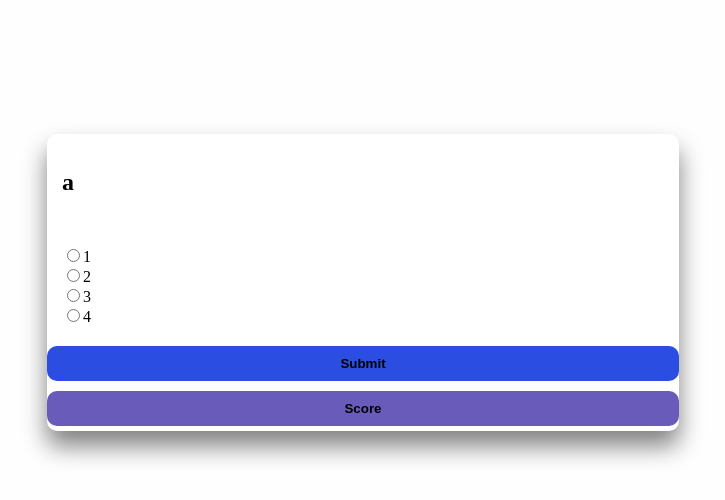
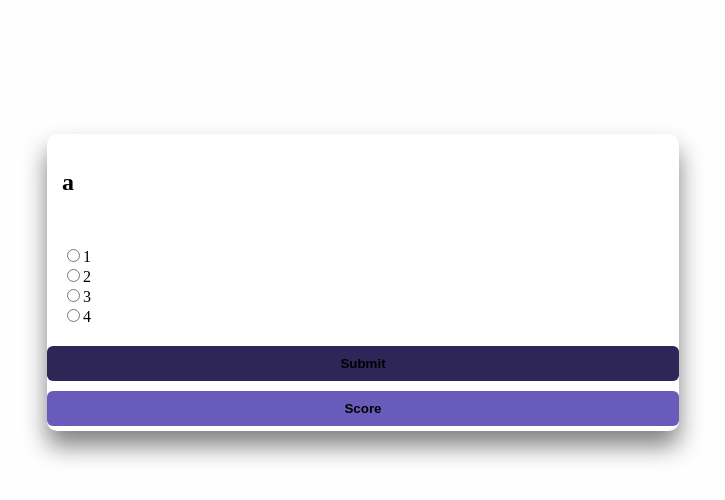
Before and after one commit to darkspace123098/simple_jsprojects_firecode, a plain HTML site: page c-quiz/index.html in a window 1280 px wide. In both pictures the pointer is over the button "Submit". Shown: the whole page, without its empty margins (277-1002 px from the left). Drawn offline with Linux system fonts and the light colour scheme.

Commit message:
quiz btn

```diff
--- a/c-quiz/index.html
+++ b/c-quiz/index.html
@@ -33,7 +33,7 @@
             width: 100%;
             padding: 10px;
             margin: 5px 0;
-            border-radius: 10px;
+            border-radius: 6px;
             background-color: rgb(105, 91, 185);
             font-weight: bolder;
             transition: 0.5s;
@@ -41,7 +41,7 @@
         }
         button:hover{
             /*  box-shadow: 0 0 0 5px rgb(224, 119, 119),0 0 0 5px rgb(224, 119, 119),0 0 0 5px rgb(224, 119, 119), 0 0 0 10px rgb(224, 119, 119); */
-            background-color: rgb(44, 77, 226);
+            background-color: rgb(45, 38, 87);
         }
         .opt{
             display: inline-block;
```
